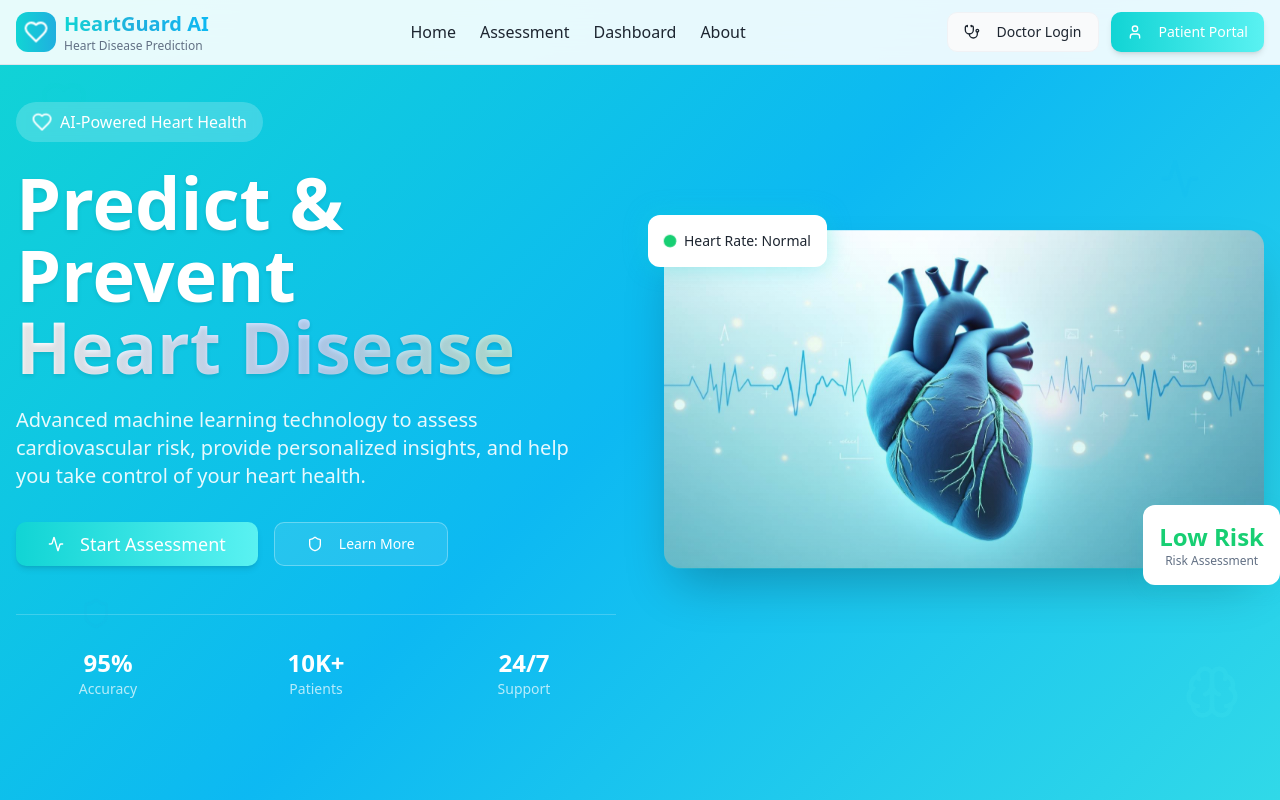
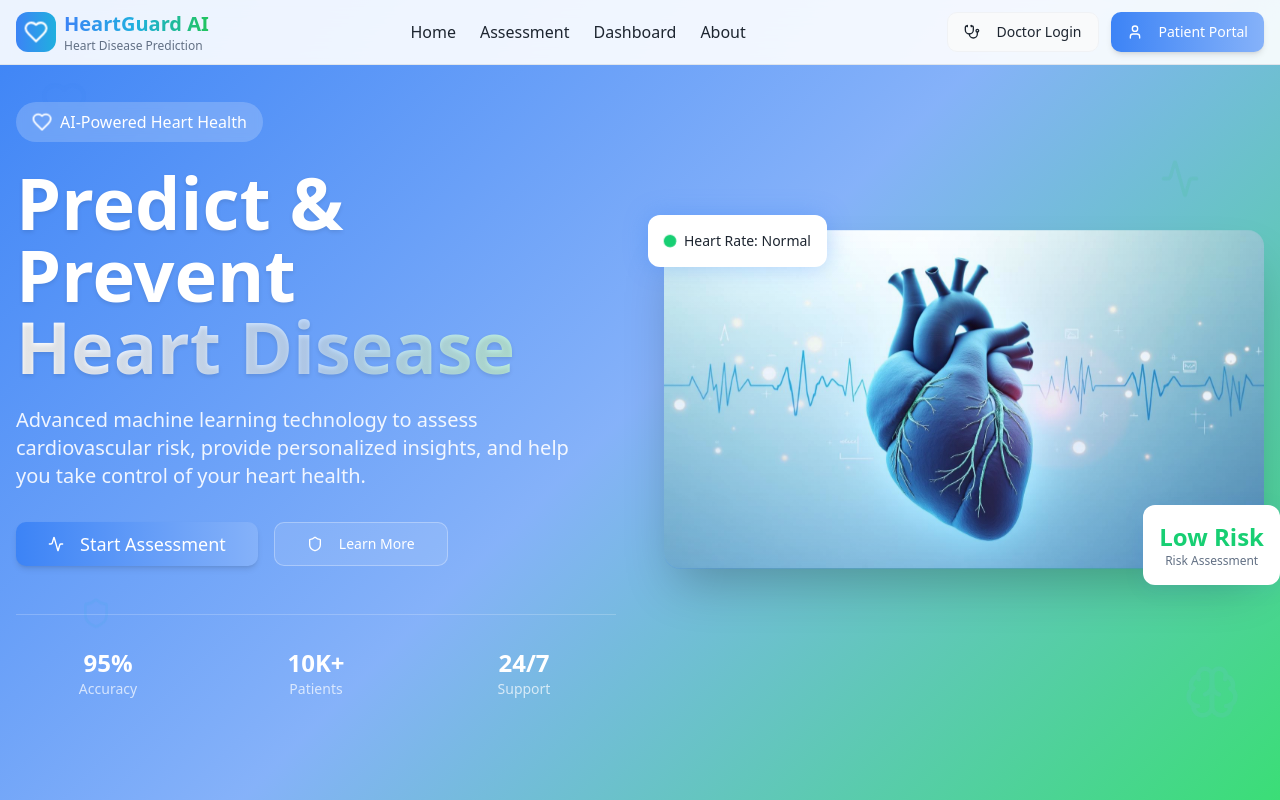
Before and after one commit to bhavya200682/heart-diseases-predication-project, a React (Vite) app: page / in a window 1280 px wide. Shown: the top 800 px of the page. Built offline with nearby package versions, Linux system fonts and the light colour scheme; the HTML template or start-up script is replaced by a standard one.

Commit message:
Refine color theme

```diff
--- a/src/index.css
+++ b/src/index.css
@@ -16,15 +16,15 @@
     --popover: 0 0% 100%;
     --popover-foreground: 215 25% 15%;
 
-    /* Medical Teal Primary */
-    --primary: 180 85% 45%;
+    /* Beautiful Blue Primary */
+    --primary: 217 91% 60%;
     --primary-foreground: 0 0% 100%;
-    --primary-glow: 180 85% 65%;
+    --primary-glow: 217 91% 75%;
 
-    /* Healthcare Cyan Secondary */
-    --secondary: 195 90% 50%;
+    /* Soft Green Secondary */
+    --secondary: 142 71% 45%;
     --secondary-foreground: 0 0% 100%;
-    --secondary-glow: 195 90% 70%;
+    --secondary-glow: 142 71% 65%;
 
     /* Soft Medical Grays */
     --muted: 210 20% 96%;
@@ -43,14 +43,14 @@
 
     --border: 215 20% 90%;
     --input: 215 20% 95%;
-    --ring: 180 85% 45%;
+    --ring: 217 91% 60%;
 
     --radius: 0.75rem;
 
-    /* Medical Gradients */
+    /* Beautiful Simple Gradients */
     --gradient-primary: linear-gradient(135deg, hsl(var(--primary)), hsl(var(--primary-glow)));
     --gradient-secondary: linear-gradient(135deg, hsl(var(--secondary)), hsl(var(--secondary-glow)));
-    --gradient-hero: linear-gradient(135deg, hsl(180 85% 45%), hsl(195 90% 50%), hsl(185 80% 55%));
+    --gradient-hero: linear-gradient(135deg, hsl(217 91% 60%), hsl(217 91% 75%), hsl(142 71% 55%));
     --gradient-card: linear-gradient(145deg, hsl(var(--card)), hsl(210 20% 98%));
 
     /* Medical Shadows */
```
